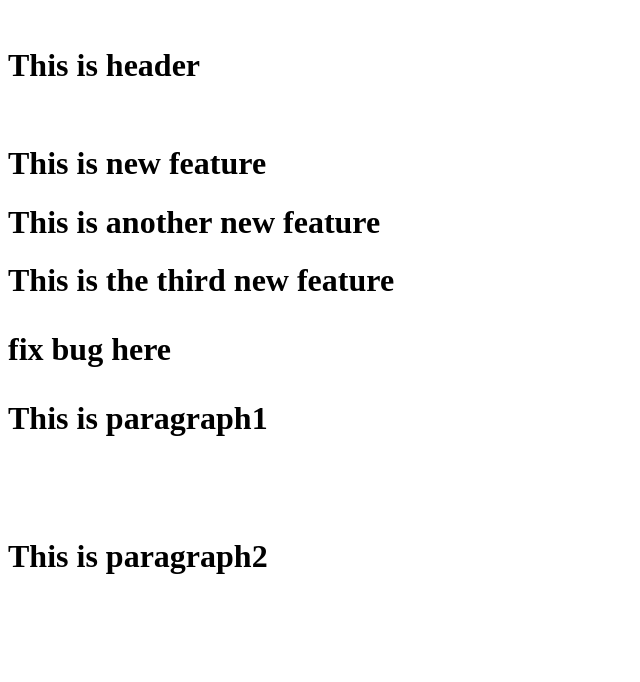
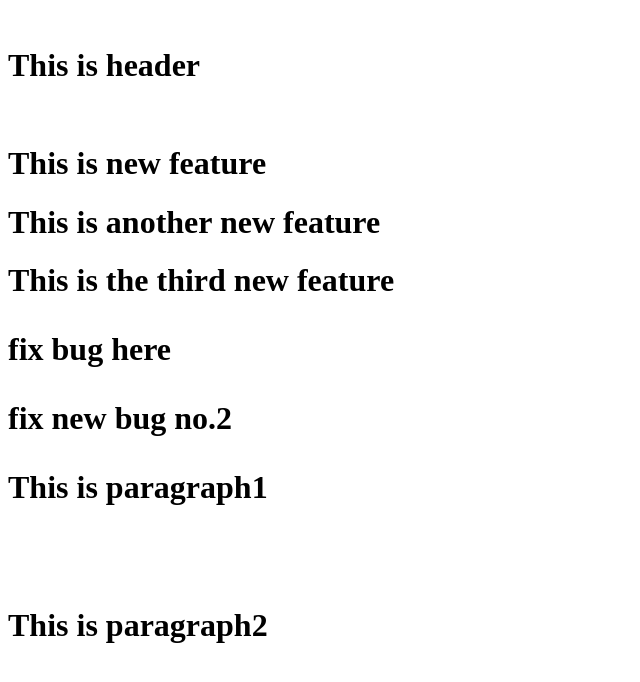
Before and after one commit to s1r1luxx/sample_git2, a plain HTML site: page index.html in a window 1280 px wide. Shown: the whole page, without its empty margins (0-640 px from the left). Drawn offline with Linux system fonts and the light colour scheme.

Commit message:
Fix #2 success

```diff
--- a/index.html
+++ b/index.html
@@ -7,6 +7,7 @@
 <h1>This is another new feature</h1>
 <h1>This is the third new feature<h1>
 <p>fix bug here<p>
+<p>fix new bug no.2<p>
 <p>This is paragraph1</p>
 <p>This is paragraph2</p>
 </body>
```
